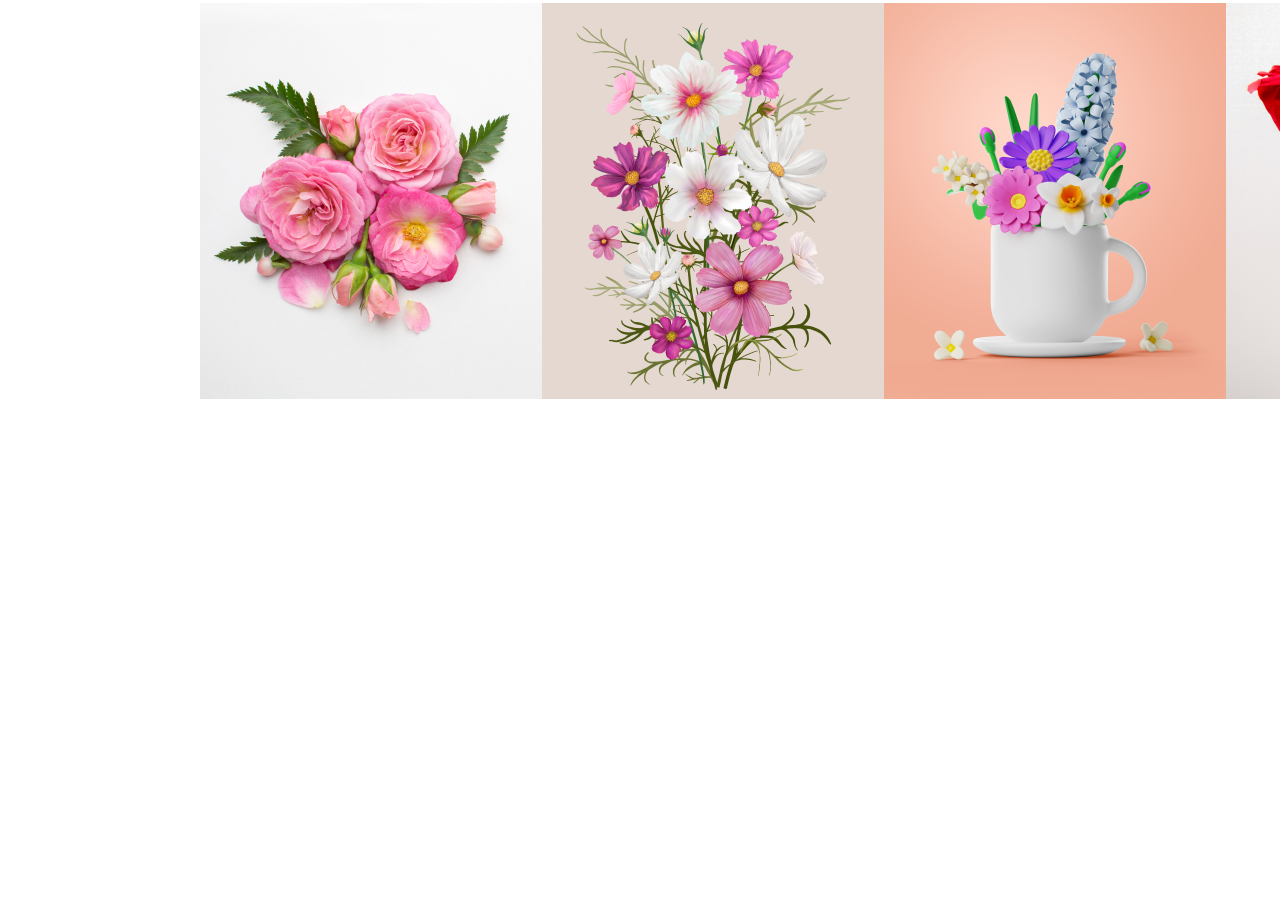
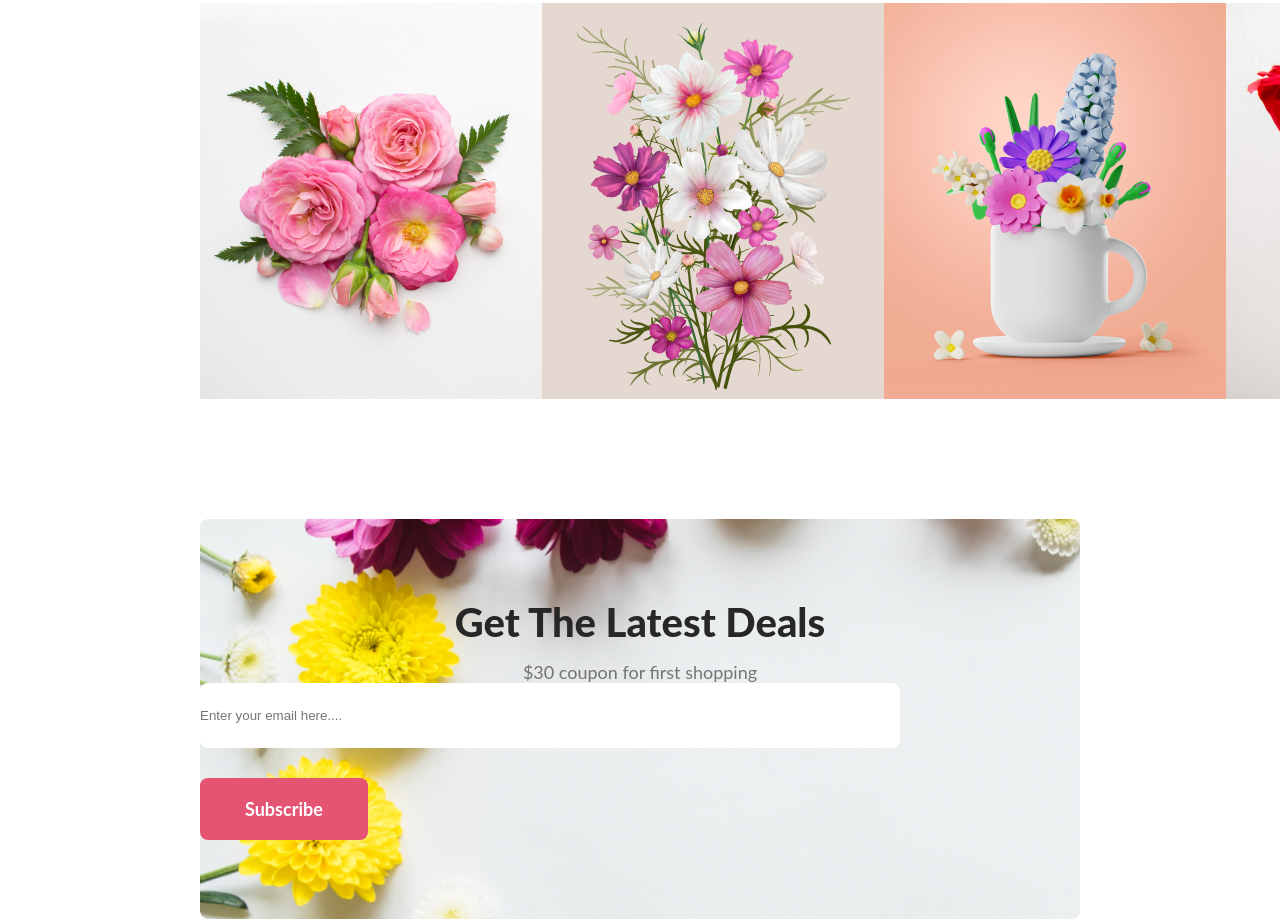
Before and after one commit to mdnuruzzaman123/Flower-Shop, a plain HTML site: page index.html in a window 1280 px wide. Shown: the part 3287-4206 px from the top of the page. Before the commit the page ends 3686 px from the top, so only its background shows below. Drawn offline with Linux system fonts and the light colour scheme.

Commit message:
input section complete

```diff
--- a/Styles/style.css
+++ b/Styles/style.css
@@ -159,6 +159,7 @@
     align-items: center;
     background-color: #FFF;;
     padding:50px 200px 0px 200px ;
+    margin-bottom:120px ;
 }
 .instagram-title{
     text-align: center;
@@ -177,3 +178,41 @@
     margin-top: 25px;
 
 }
+
+.section-input{
+
+    display: flex;
+    justify-content: center;
+    align-items: center;
+    height:400px ;
+    border-radius: 8px;
+    background-image: url('/Styles/Flower Asset/bg.png');
+    background-repeat: no-repeat;
+    background-size: cover;
+    margin: 0px 200px;
+}
+.input-title{
+    color: #272727;
+    text-align: center;
+    font-family: 'Lato', sans-serif;
+    font-size: 40px;
+    font-weight: 800;
+}
+.input-description{
+    color: rgba(39, 39, 39, 0.60);
+    text-align: center;
+    font-family: 'Lato', sans-serif;
+    font-size: 18px;
+    font-weight: 400;
+    margin-top: 15px;
+}
+
+.email-tag{
+    border: none;
+    border-radius: 8px;
+    background: #FFF;
+    width: 700px;
+    height: 65px;
+    margin-right:15px ;
+
+}
--- a/index.html
+++ b/index.html
@@ -77,13 +77,20 @@
                     <img src="Flower Asset/Rectangle 5.png" alt="">
                     <img src="Flower Asset/Rectangle 6.png" alt="">
                 </div>
-
             </div>
-
+        </section>
+        <section class="section-input">
+            <div>
+                <h3 class="input-title">Get The Latest Deals</h3>
+                <p class="input-description">$30 coupon for first shopping</p>
+                <form class="contact" action="">
+                    <input class="email-tag" type="email" name="" id="" placeholder="Enter your email here....">
+                    <input class="btn-primary" type="submit" value="Subscribe">
+                </form>
+            </div>
         </section>
     </main>
     <footer>
-
     </footer>
 </body>
 </html>
```
Also changed, not shown: Styles/Flower Asset/Flower 01.png (added), Styles/Flower Asset/Group 57.png (added), Styles/Flower Asset/Group 58.png (added), Styles/Flower Asset/Group 59.png (added), Styles/Flower Asset/Rectangle 4.png (added), Styles/Flower Asset/Rectangle 5.png (added), Styles/Flower Asset/Rectangle 6.png (added), Styles/Flower Asset/bg.png (added), Styles/Flower Asset/pngwing 10.png (added), Styles/Flower Asset/pngwing 5.png (added), Styles/Flower Asset/pngwing 6.png (added), Styles/Flower Asset/pngwing 7.png (added), Styles/Flower Asset/pngwing 8.png (added).
